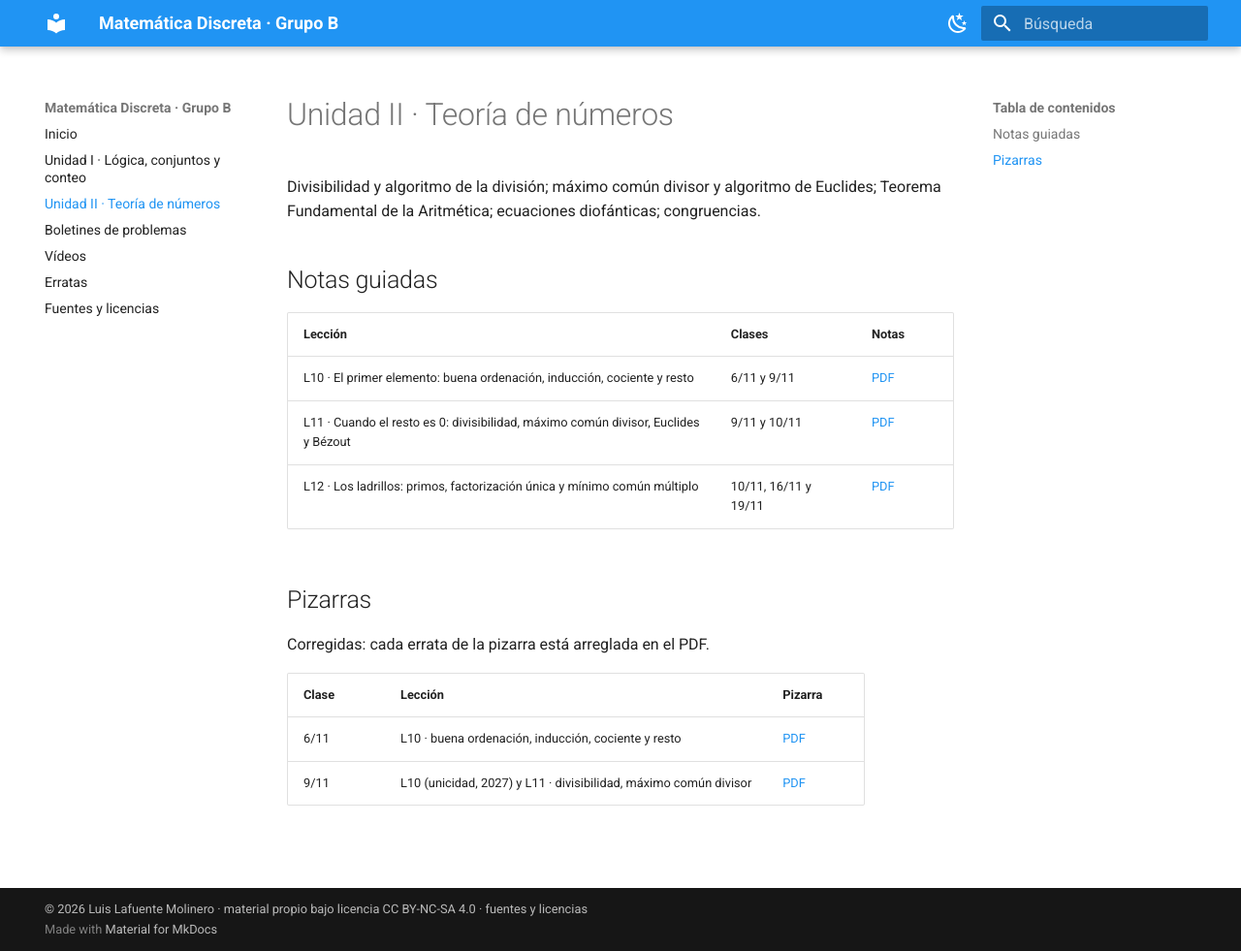
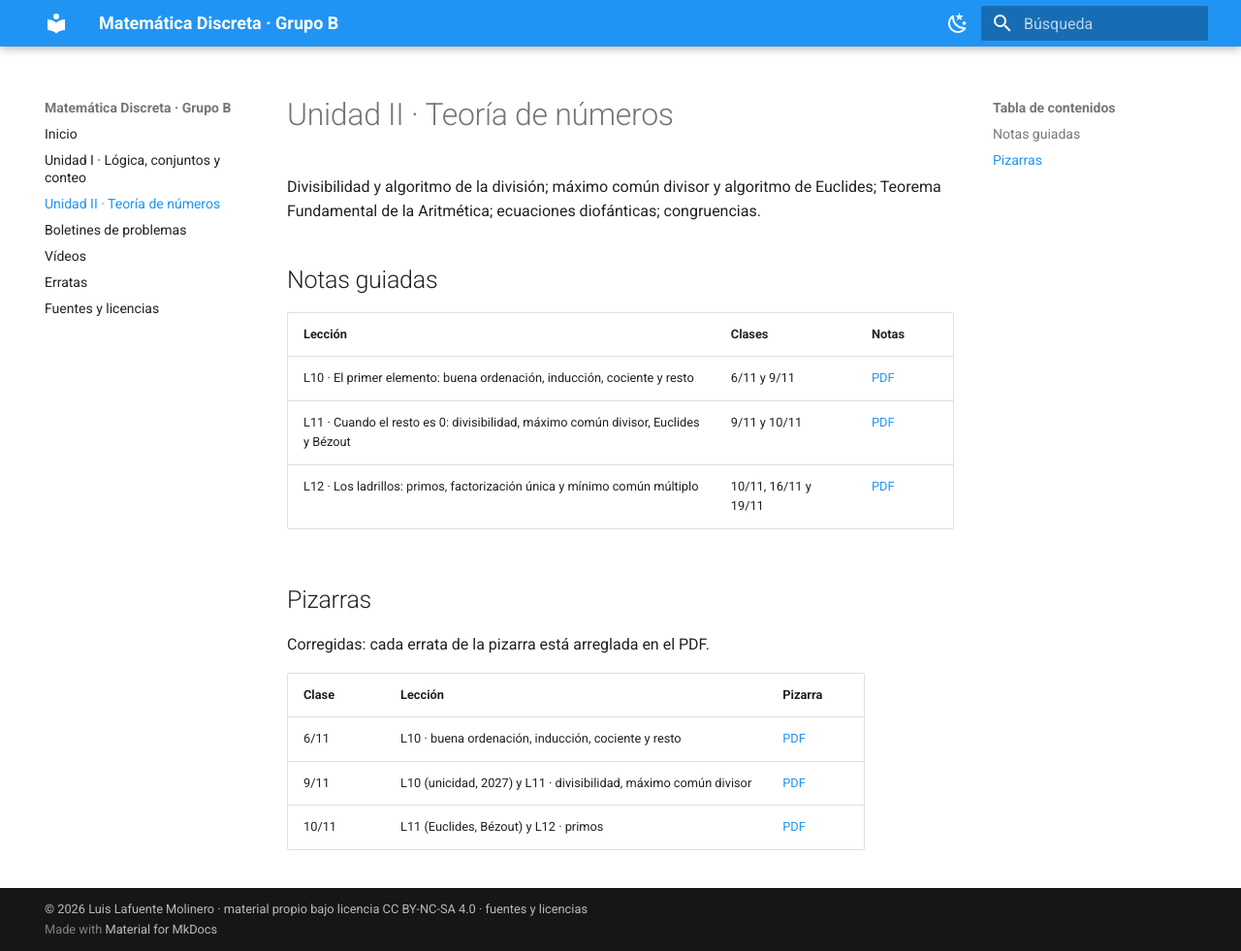
Before and after one commit to llafuent/md2627, an MkDocs documentation site: the page built from docs/unidad2.md, in a window 1280 px wide and 981 px high. Shown: the whole window at 97% size. Built offline with MkDocs 1.6.1 and Material for MkDocs 9.7.7, drawn with Linux system fonts in a browser that asks for light colours.

Commit message:
Publicar material: material/u2/notasGuiadasL12.pdf, material/u2/pizarra20261110.pdf, unidad2.md

```diff
--- a/docs/unidad2.md
+++ b/docs/unidad2.md
@@ -19,3 +19,4 @@ Corregidas: cada errata de la pizarra está arreglada en el PDF.
 |---|---|---|
 | 6/11 | L10 · buena ordenación, inducción, cociente y resto | [PDF](material/u2/pizarra20261106.pdf) |
 | 9/11 | L10 (unicidad, 2027) y L11 · divisibilidad, máximo común divisor | [PDF](material/u2/pizarra20261109.pdf) |
+| 10/11 | L11 (Euclides, Bézout) y L12 · primos | [PDF](material/u2/pizarra20261110.pdf) |
```
Also changed, not shown: 2 other files.
